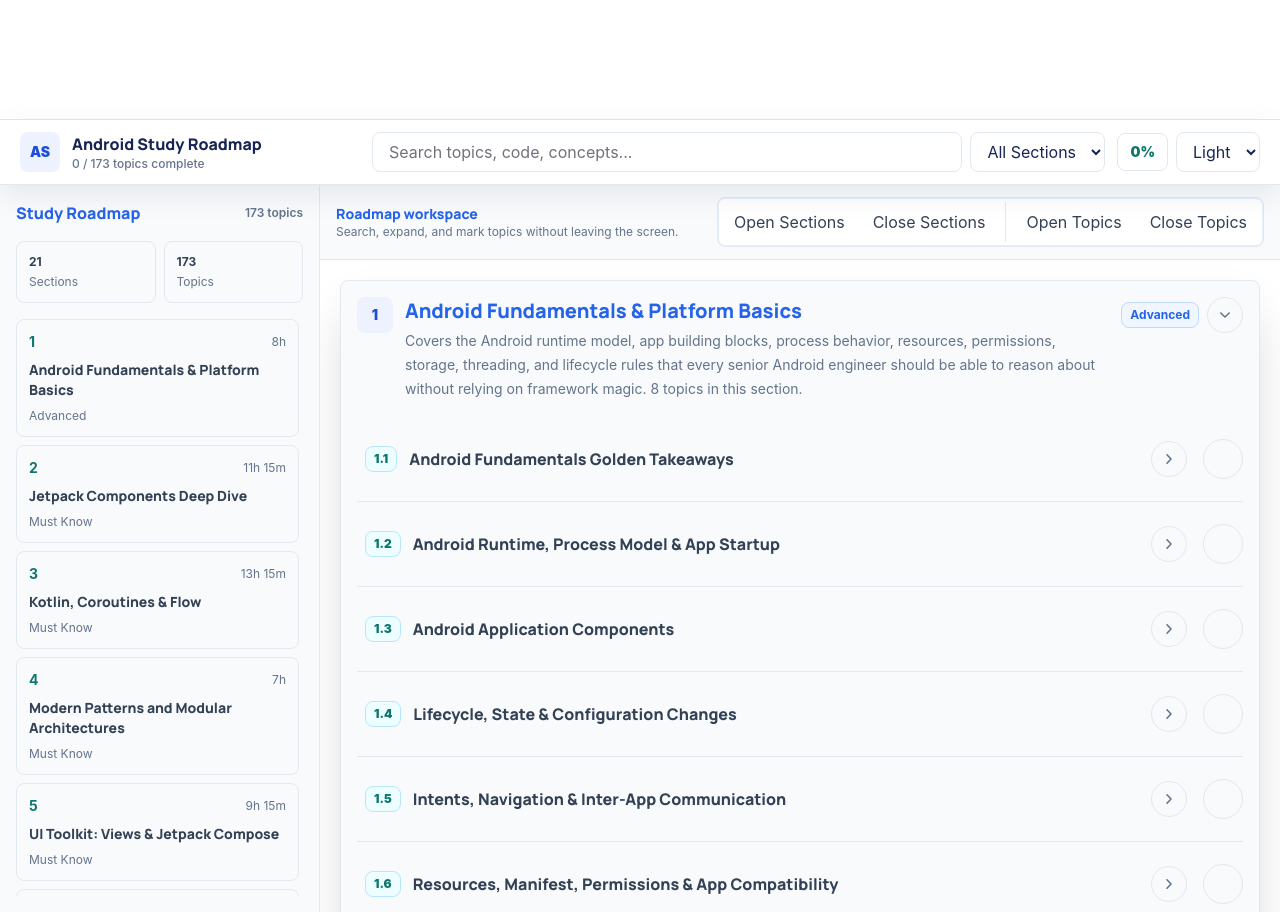
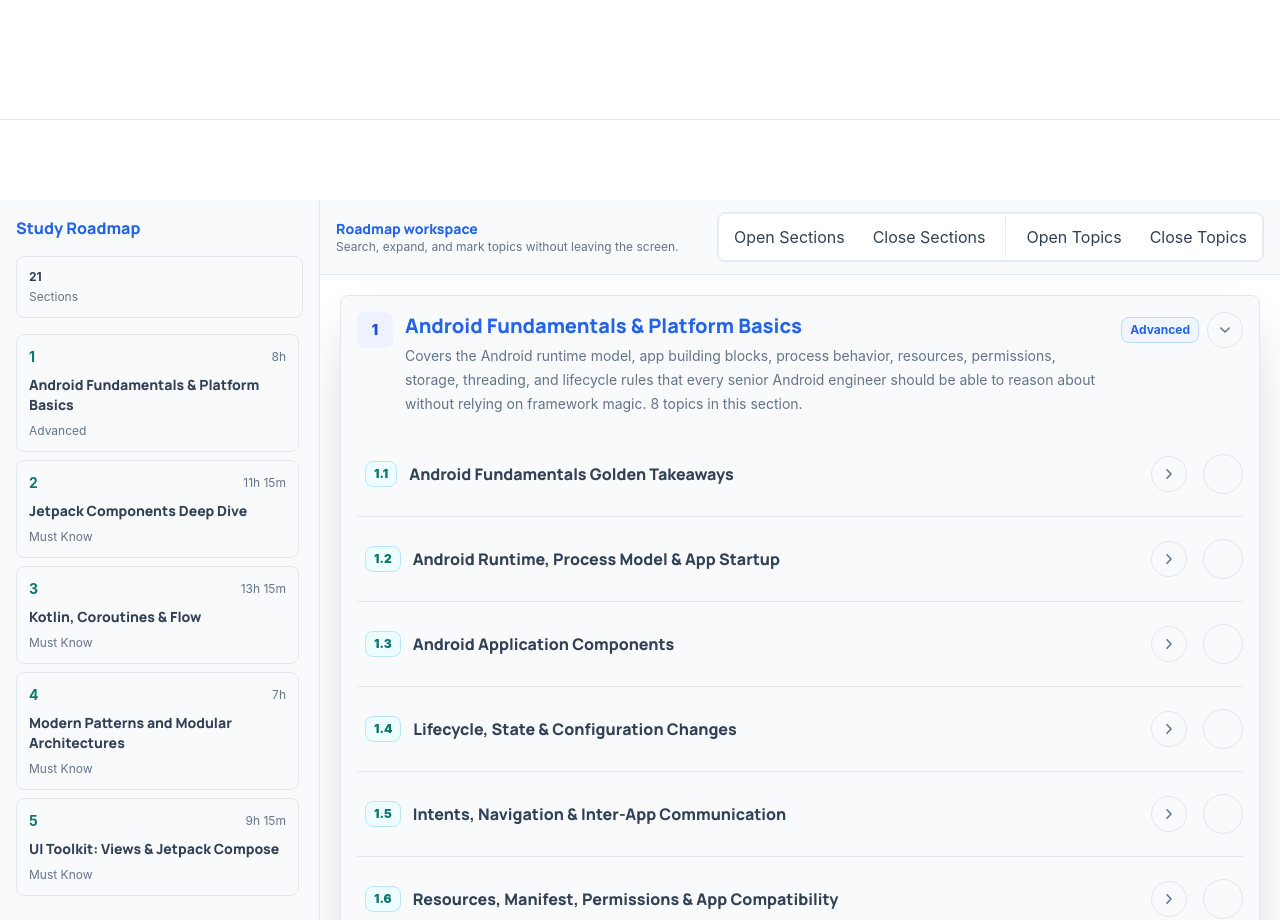
Before and after one commit to RanganathanApps/android-core, a Next.js app: page / in a window 1280 px wide. Shown: the part 680-1600 px from the top of the page. Built offline with nearby package versions, Linux system fonts and the light colour scheme.

Commit message:
Stabilize roadmap action bar scroll

```diff
--- a/components/RoadmapApp.tsx
+++ b/components/RoadmapApp.tsx
@@ -320,6 +320,7 @@
   const [expandedCodeBlocks, setExpandedCodeBlocks] = useState<Set<string>>(() => new Set());
   const [theme, setTheme] = useState<Theme>("light");
   const [actionBarHidden, setActionBarHidden] = useState(false);
+  const [actionBarDocked, setActionBarDocked] = useState(false);
 
   useEffect(() => {
     setIsHydrated(true);
@@ -407,7 +408,12 @@
         const scrollingDown = currentScrollY > lastScrollY + 8;
         const scrollingUp = currentScrollY < lastScrollY - 8;
 
-        if (currentScrollY < 160 || scrollingUp) {
+        const roadmapStart = document.getElementById("roadmap-workspace")?.offsetTop || window.innerHeight;
+        const isPastHero = currentScrollY > roadmapStart - 120;
+
+        setActionBarDocked(isPastHero);
+
+        if (!isPastHero || currentScrollY < 160 || scrollingUp) {
           setActionBarHidden(false);
         } else if (scrollingDown && currentScrollY > 280) {
           setActionBarHidden(true);
@@ -555,8 +561,8 @@
 
         <header
           className={cx(
-            "roadmap-actionbar sticky top-0 z-30 border-b border-white/10 bg-[#10211f]/95 px-3 py-2 backdrop-blur transition-transform duration-300 sm:px-5 sm:py-3",
-            actionBarHidden && "-translate-y-full",
+            "roadmap-actionbar fixed left-0 right-0 top-0 z-30 border-b border-white/10 bg-[#10211f]/95 px-3 py-2 backdrop-blur transition-transform duration-300 sm:px-5 sm:py-3",
+            (!actionBarDocked || actionBarHidden) && "-translate-y-full",
           )}
         >
           <div className="grid gap-2 sm:gap-3 xl:grid-cols-[minmax(240px,340px)_minmax(260px,1fr)_auto] xl:items-center">
@@ -620,25 +626,20 @@
           </div>
         </header>
 
-        <section id="roadmap-workspace" className="grid min-h-[calc(100vh-118px)] gap-0 lg:h-[calc(100vh-73px)] lg:min-h-0 lg:grid-cols-[320px_minmax(0,1fr)]">
+        <section id="roadmap-workspace" className="grid gap-0 pt-24 lg:h-screen lg:min-h-0 lg:grid-cols-[320px_minmax(0,1fr)] lg:pt-20">
           <aside className="grid min-h-0 border-b border-white/10 bg-white/[0.035] p-4 lg:grid-rows-[auto_auto_minmax(0,1fr)] lg:border-b-0 lg:border-r lg:border-r-white/10">
             <div className="flex items-center justify-between gap-3">
               <h2 className="landing-display text-base font-black text-white">Study Roadmap</h2>
-              <span className="text-xs font-semibold text-slate-400">{totalTopics} topics</span>
             </div>
 
-            <div className="my-4 grid grid-cols-2 gap-2 text-xs">
+            <div className="my-4 grid gap-2 text-xs">
               <div className="rounded-lg border border-white/10 bg-black/20 p-3">
                 <div className="font-bold text-slate-100">{totalSections}</div>
                 <div className="mt-1 text-slate-500">Sections</div>
               </div>
-              <div className="rounded-lg border border-white/10 bg-black/20 p-3">
-                <div className="font-bold text-slate-100">{totalTopics}</div>
-                <div className="mt-1 text-slate-500">Topics</div>
-              </div>
             </div>
 
-            <div className="grid max-h-72 gap-2 overflow-auto pr-1 lg:max-h-none">
+            <div className="grid gap-2 pr-1 lg:overflow-auto">
               {visibleSections.map((item) => {
                 if (!item) return null;
                 const { section, sectionIndex, priority } = item;
```
